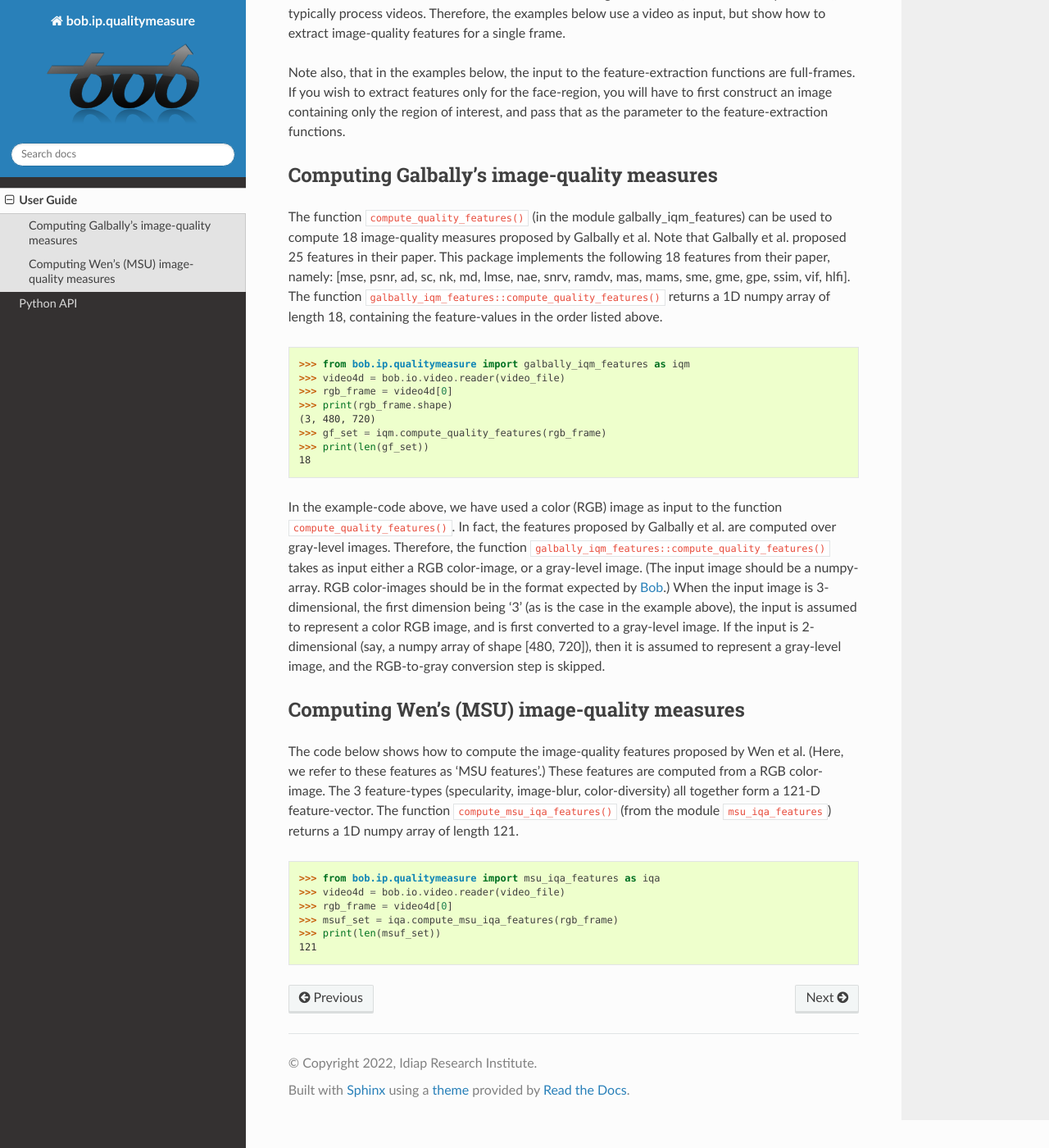
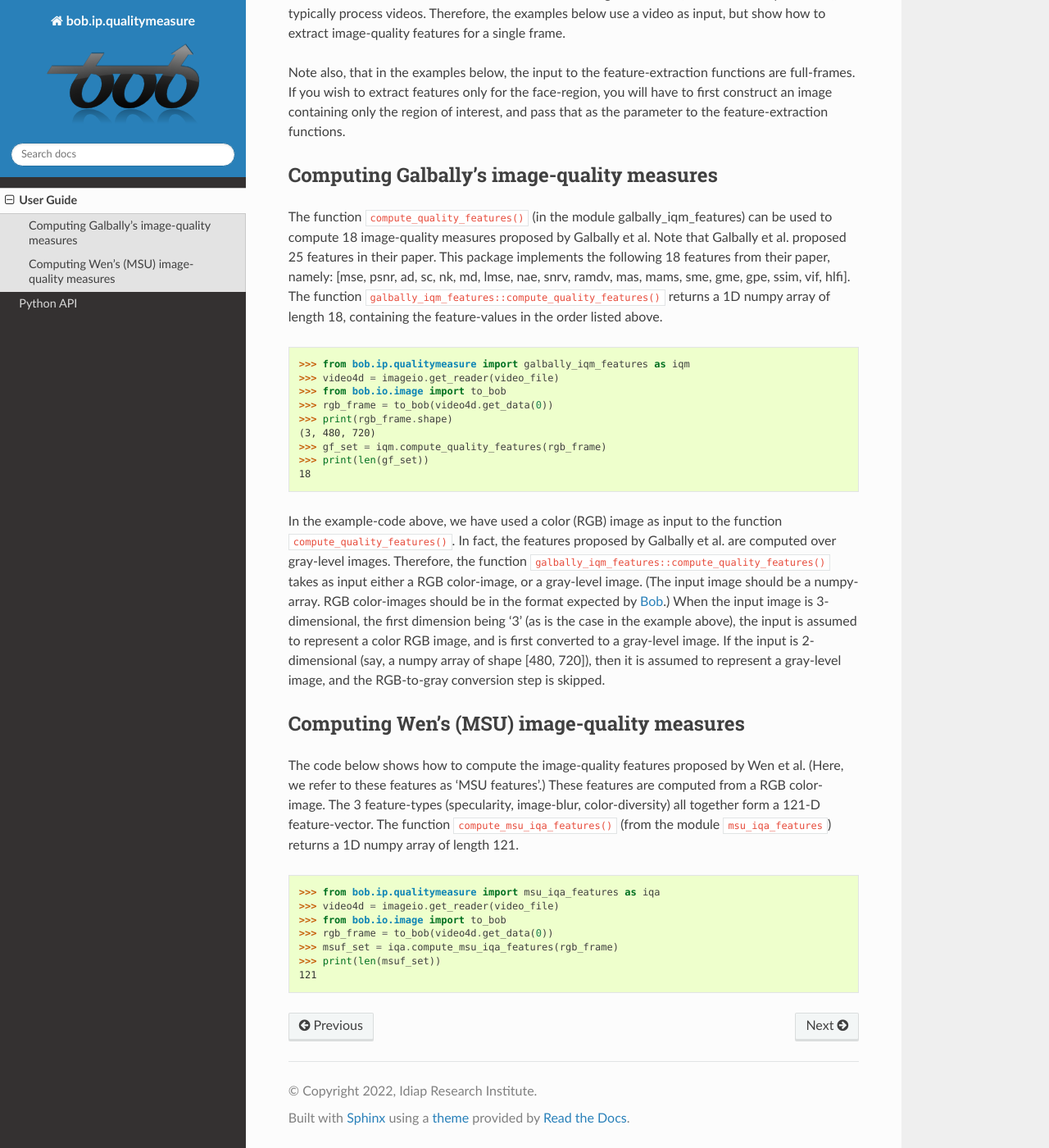
Before and after one commit to bioidiap/bob.ip.qualitymeasure, a Sphinx documentation site: the page built from doc/guide.rst, in a window 1280 px wide and 1400 px high, scrolled down 469 px. Shown: the whole window at 82% size. Built offline with Sphinx 7.4.7 and the Read the Docs theme 2.0.0, drawn with Linux system fonts in a browser that asks for light colours; the version number could not be read and is left out.

Commit message:
Vanished dependency with bob.io.video

```diff
--- a/develop.cfg
+++ b/develop.cfg
@@ -11,7 +11,6 @@ auto-checkout = *
 develop = src/bob.extension
           src/bob.io.base
           src/bob.io.image
-          src/bob.io.video
           src/bob.math
           src/bob.sp
           src/bob.ip.base
@@ -27,7 +26,6 @@ newest = false
 bob.extension = git https://gitlab.idiap.ch/bob/bob.extension
 bob.io.base = git https://gitlab.idiap.ch/bob/bob.io.base
 bob.io.image = git https://gitlab.idiap.ch/bob/bob.io.image
-bob.io.video = git https://gitlab.idiap.ch/bob/bob.io.video
 bob.math = git https://gitlab.idiap.ch/bob/bob.math
 bob.sp = git https://gitlab.idiap.ch/bob/bob.sp
 bob.ip.base = git https://gitlab.idiap.ch/bob/bob.ip.base
--- a/doc/guide.rst
+++ b/doc/guide.rst
@@ -8,7 +8,7 @@
    import argparse
 
    import bob.io.base
-   import bob.io.video
+   import imageio
    import bob.ip.color
    import numpy as np
    from bob.ip.qualitymeasure import galbally_iqm_features as iqm
@@ -18,7 +18,7 @@
 
    import pkg_resources
    video_file = bob.io.base.test_utils.datafile('real_client001_android_SD_scene01.mp4', 'bob.ip.qualitymeasure', 'data')
-   video4d = bob.io.video.reader(video_file)
+   video4d = imageio.get_reader(video_file)
 
 =============
  User Guide
@@ -54,8 +54,9 @@ The function ``galbally_iqm_features::compute_quality_features()`` returns a 1D
 
 
    >>> from bob.ip.qualitymeasure import galbally_iqm_features as iqm
-   >>> video4d = bob.io.video.reader(video_file) # doctest: +SKIP
-   >>> rgb_frame = video4d[0]
+   >>> video4d = imageio.get_reader(video_file) # doctest: +SKIP
+   >>> from bob.io.image import to_bob
+   >>> rgb_frame = to_bob(video4d.get_data(0))
    >>> print(rgb_frame.shape)
    (3, 480, 720)
    >>> gf_set = iqm.compute_quality_features(rgb_frame)
@@ -84,8 +85,9 @@ The function ``compute_msu_iqa_features()`` (from the module ``msu_iqa_features`
 .. doctest::
 
    >>> from bob.ip.qualitymeasure import msu_iqa_features as iqa
-   >>> video4d = bob.io.video.reader(video_file) # doctest: +SKIP
-   >>> rgb_frame = video4d[0]
+   >>> video4d = imageio.get_reader(video_file) # doctest: +SKIP
+   >>> from bob.io.image import to_bob
+   >>> rgb_frame = to_bob(video4d.get_data(0))
    >>> msuf_set = iqa.compute_msu_iqa_features(rgb_frame)
    >>> print(len(msuf_set))
    121
--- a/test-requirements.txt
+++ b/test-requirements.txt
@@ -1,3 +1,4 @@
 bob.io.base
 bob.io.image
-bob.io.video
+imageio
+imageio-ffmpeg
```
Also changed, not shown: 3 other files.
